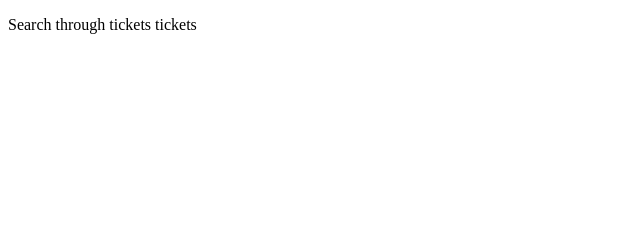
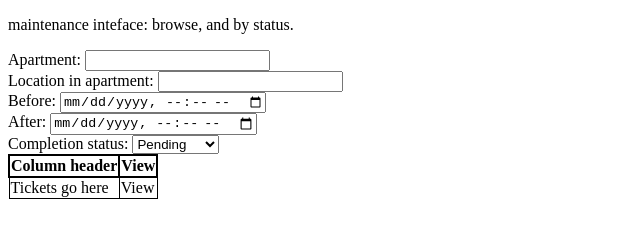
Before and after one commit to mpeschel10/sweng-2023-fall-maintenance, a website: page www/requests.html in a window 1280 px wide. Shown: the whole page, without its empty margins (0-640 px from the left). Drawn offline with Linux system fonts and the light colour scheme.

Commit message:
Add interface stand-in for browse tickets

```diff
--- a/next.txt
+++ b/next.txt
@@ -1,13 +1,13 @@
 ### Next
 All UI stuff, all the time. Just throw a bunch of buttons on HTML documents.
-tenant interface: submit ticket
-
-maintenance inteface: browse, search, by apartment number, by area (like kitchen), by date range, and by status.
 maintenance interface: view ticket, update status
 
 manager interface: browse tenant (search not explicitly required)
 manager interface: view tenant, set tenant apartment, delete tenant.
 manager interface: create tenant
+
+implement tenant interface: submit ticket
+implement maintenance inteface: browse, search, by apartment number, by area (like kitchen), by date range, and by status.
 
 ### Later
 tenant INT, << server
--- a/www/requests.html
+++ b/www/requests.html
@@ -3,9 +3,40 @@
 <head>
 	<meta charset="UTF-8">
 	<meta name="viewport" content="width=device-width, initial-scale=1.0">
-	<title>Document</title>
+	<title>Request search</title>
+	<style>
+		table {
+			border-collapse: collapse;
+		}
+		th {
+			border: 2px solid black;
+		}
+		td {
+			border: 1px solid black;
+		}
+	</style>
 </head>
 <body>
-	<p>Search through tickets tickets</p>
+	<p>maintenance inteface: browse, and by status.</p>
+	<form>
+		<label for="text-apartment">Apartment: <input type="text" name="text-apartment" id="text-apartment"></label><br>
+		<label for="text-location">Location in apartment: <input type="text" name="text-location" id="text-location"></label><br>
+		<label for="datetime-local-before">Before: <input type="datetime-local" name="datetime-local-before" id="datetime-local-before"></label><br>
+		<label for="datetime-local-after">After: <input type="datetime-local" name="datetime-local-after" id="datetime-local-after"></label><br>
+		<label for="select-status">Completion status: <select name="select-status" id="select-status">
+			<option value="PENDING" selected>Pending</option>
+			<option value="COMPLETED">Completed</option>
+		</select></label><br>
+
+
+		<button type="submit" style="display:none" aria-hidden="true"></button>
+	</form>
+
+	<table>
+		<thead><tr><th>Column header</th><th>View</th></tr></thead>
+		<tbody>
+			<tr><td>Tickets go here</td><td>View</td></tr>
+		</tbody>
+	</table>
 </body>
 </html>
```
Also changed, not shown: www/index.html (+1 -0 lines).
